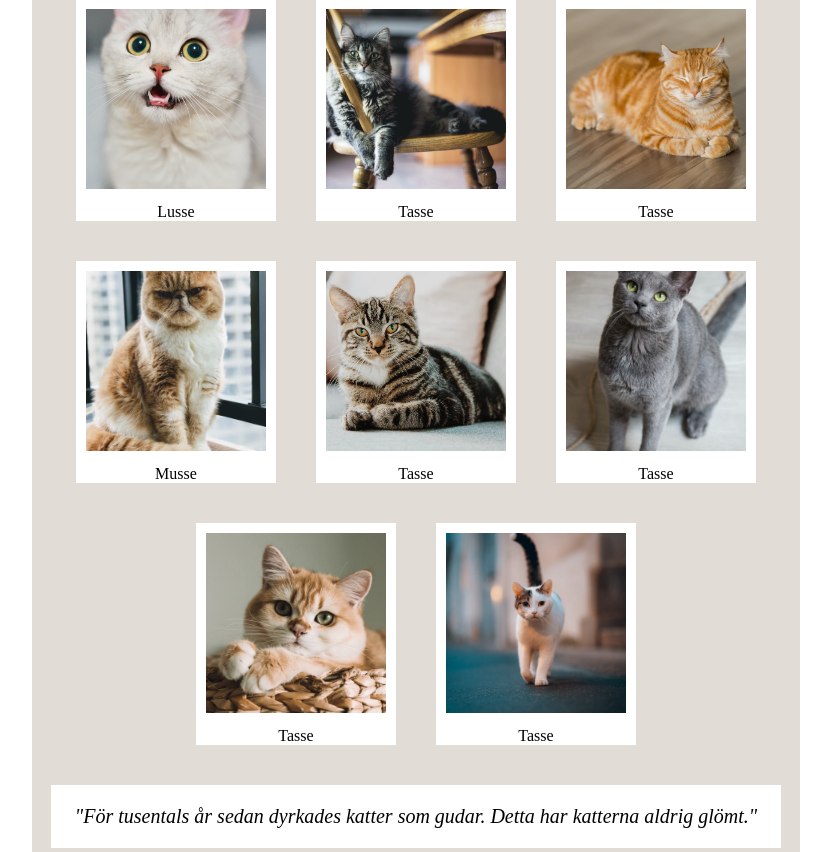
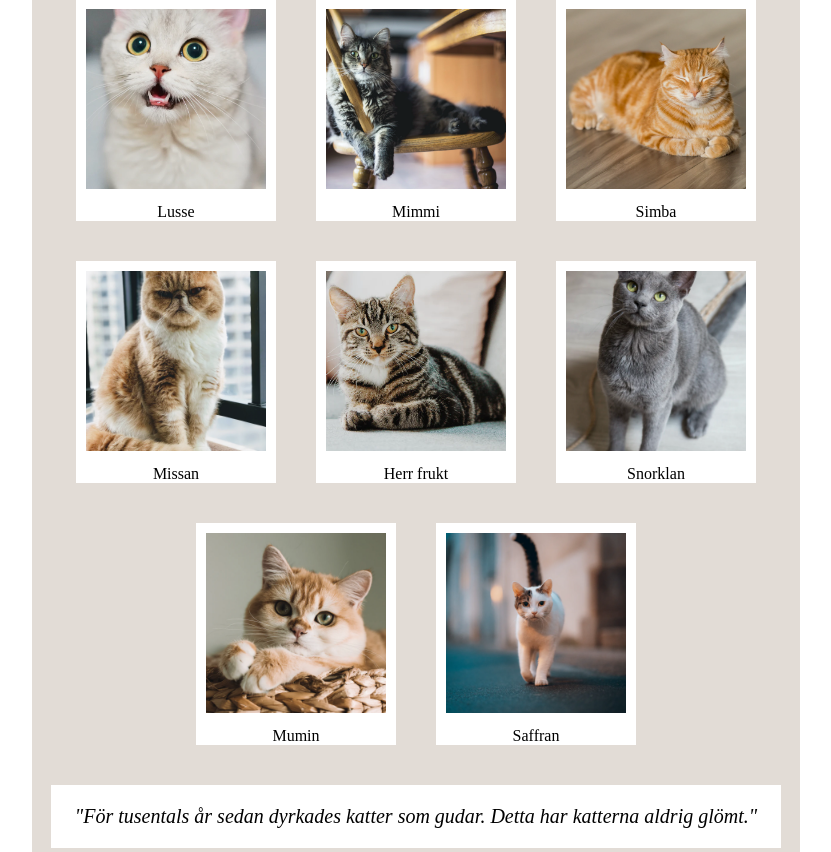
Before and after one commit to LinneaEriksson/SaveTheCats, a PHP site: page / in a window 1280 px wide. Shown: the part 2451-3303 px from the top of the page, without its empty margins (224-1055 px from the left). Run offline with PHP 8.4, Linux system fonts and the light colour scheme.

Commit message:
Added names to cats

```diff
--- a/arrays.php
+++ b/arrays.php
@@ -102,31 +102,31 @@ $adoptedCats = [
   ],
   [
     'img' => '/Pictures/Cat12.webp',
-    'namn' => 'Tasse',
+    'namn' => 'Mimmi',
   ],
   [
     'img' => '/Pictures/Cat13.webp',
-    'namn' => 'Tasse',
+    'namn' => 'Simba',
   ],
   [
     'img' => '/Pictures/Cat14.webp',
-    'namn' => 'Musse',
+    'namn' => 'Missan',
   ],
   [
     'img' => '/Pictures/Cat15.webp',
-    'namn' => 'Tasse',
+    'namn' => 'Herr frukt',
   ],
   [
     'img' => '/Pictures/Cat16.webp',
-    'namn' => 'Tasse',
+    'namn' => 'Snorklan',
   ],
   [
     'img' => '/Pictures/Cat17.webp',
-    'namn' => 'Tasse',
+    'namn' => 'Mumin',
   ],
   [
     'img' => '/Pictures/Cat18.webp',
-    'namn' => 'Tasse',
+    'namn' => 'Saffran',
   ],
 ];
 
```
